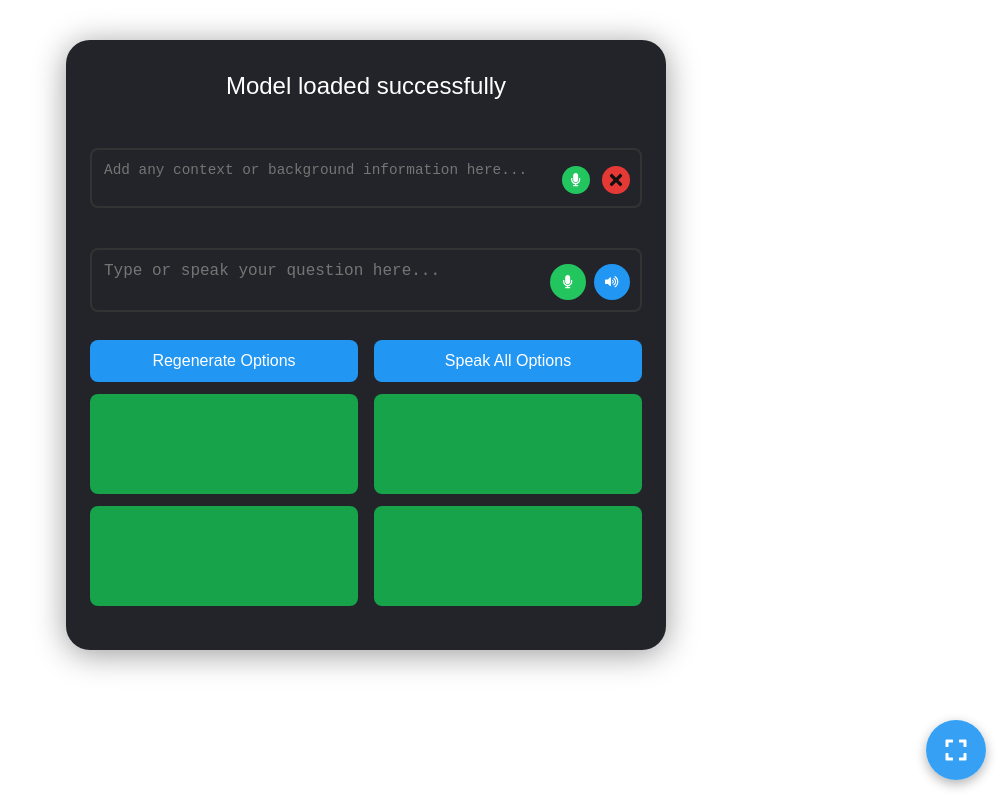
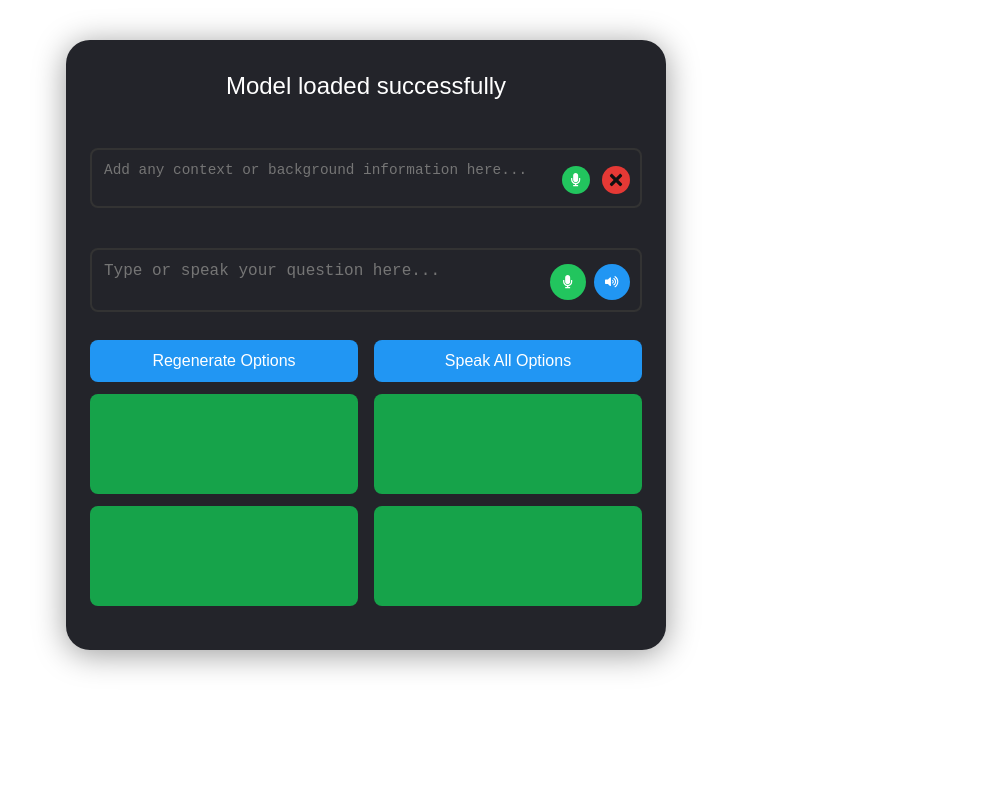
Before and after one commit to ShambhaviNK/tejuWebAppNew, a Next.js app in the folder teju-webnew-ui/: page / in a window 1280 px wide. Shown: the whole page, without its empty margins (274-1280 px from the left). Built offline with nearby package versions, Linux system fonts and the light colour scheme.

Commit message:
reverting the full screen change

```diff
--- a/teju-webnew-ui/src/app/components/MainInterface.styles.ts
+++ b/teju-webnew-ui/src/app/components/MainInterface.styles.ts
@@ -244,41 +244,3 @@ export const ContextClearButton = styled.button`
   outline: none;
   padding: 0;
 `;
-
-export const FullscreenButton = styled.button`
-  position: fixed;
-  bottom: 20px;
-  right: 20px;
-  background: rgba(33, 150, 243, 0.9);
-  color: #fff;
-  border: none;
-  border-radius: 50%;
-  width: 60px;
-  height: 60px;
-  display: flex;
-  align-items: center;
-  justify-content: center;
-  cursor: pointer;
-  font-size: 24px;
-  z-index: 1000;
-  transition: background 0.2s;
-  backdrop-filter: blur(10px);
-  box-shadow: 0 4px 12px rgba(0, 0, 0, 0.3);
-
-  /* Mobile-friendly touch target */
-  @media (max-width: 768px) {
-    width: 70px;
-    height: 70px;
-    font-size: 28px;
-    bottom: 30px;
-    right: 30px;
-  }
-
-  &:hover {
-    background: rgba(33, 150, 243, 1);
-  }
-
-  &:active {
-    transform: scale(0.95);
-  }
-`;
--- a/teju-webnew-ui/src/app/components/MainInterface.tsx
+++ b/teju-webnew-ui/src/app/components/MainInterface.tsx
@@ -1,7 +1,7 @@
 "use client";
 import React, { useState, useRef, useEffect} from "react";
-import { FaMicrophone, FaStop, FaVolumeUp, FaTimes, FaExpand, FaCompress } from "react-icons/fa";
-import { Container, Title, SmallButton, ButtonRow, OptionsContainer, ContextTextArea, ContextTextAreaContainer, ContextMicIcon, ContextClearButton, TextAreaContainer, TextAreaWithIcon, MicIcon, SpeakerIcon, OptionsRow, OptionButton, ErrorMsg, FullscreenButton } from "./MainInterface.styles";
+import { FaMicrophone, FaStop, FaVolumeUp, FaTimes } from "react-icons/fa";
+import { Container, Title, SmallButton, ButtonRow, OptionsContainer, ContextTextArea, ContextTextAreaContainer, ContextMicIcon, ContextClearButton, TextAreaContainer, TextAreaWithIcon, MicIcon, SpeakerIcon, OptionsRow, OptionButton, ErrorMsg } from "./MainInterface.styles";
 
 // Minimal type definitions for SpeechRecognition API if not present
 declare global {
@@ -28,53 +28,10 @@ export default function MainInterface() {
   const [contextRecognizing, setContextRecognizing] = useState(false);
   const accumulatedTranscriptRef = useRef("");
   const [clicked, setClicked] = useState(-1);
-  const [isFullscreen, setIsFullscreen] = useState(false);
 
   useEffect(() => {
     console.log("Updated options:", options);
   }, [options]);
-
-  // Fullscreen functionality
-  const toggleFullscreen = () => {
-    if (!document.fullscreenElement) {
-      // Enter fullscreen
-      if (document.documentElement.requestFullscreen) {
-        document.documentElement.requestFullscreen();
-      } else if ((document.documentElement as any).webkitRequestFullscreen) {
-        (document.documentElement as any).webkitRequestFullscreen();
-      } else if ((document.documentElement as any).msRequestFullscreen) {
-        (document.documentElement as any).msRequestFullscreen();
-      }
-      setIsFullscreen(true);
-    } else {
-      // Exit fullscreen
-      if (document.exitFullscreen) {
-        document.exitFullscreen();
-      } else if ((document as any).webkitExitFullscreen) {
-        (document as any).webkitExitFullscreen();
-      } else if ((document as any).msExitFullscreen) {
-        (document as any).msExitFullscreen();
-      }
-      setIsFullscreen(false);
-    }
-  };
-
-  // Listen for fullscreen changes
-  useEffect(() => {
-    const handleFullscreenChange = () => {
-      setIsFullscreen(!!document.fullscreenElement);
-    };
-
-    document.addEventListener('fullscreenchange', handleFullscreenChange);
-    document.addEventListener('webkitfullscreenchange', handleFullscreenChange);
-    document.addEventListener('msfullscreenchange', handleFullscreenChange);
-
-    return () => {
-      document.removeEventListener('fullscreenchange', handleFullscreenChange);
-      document.removeEventListener('webkitfullscreenchange', handleFullscreenChange);
-      document.removeEventListener('msfullscreenchange', handleFullscreenChange);
-    };
-  }, []);
 
   // Enhanced punctuation processing function
   const improvePunctuation = (text: string): string => {
@@ -534,9 +491,6 @@ export default function MainInterface() {
 
   return (
     <Container>
-      <FullscreenButton onClick={toggleFullscreen} title={isFullscreen ? "Exit Fullscreen" : "Enter Fullscreen"}>
-        {isFullscreen ? <FaCompress /> : <FaExpand />}
-      </FullscreenButton>
       <Title>Model loaded successfully</Title>
       <ContextTextAreaContainer>
         <ContextTextArea
```
